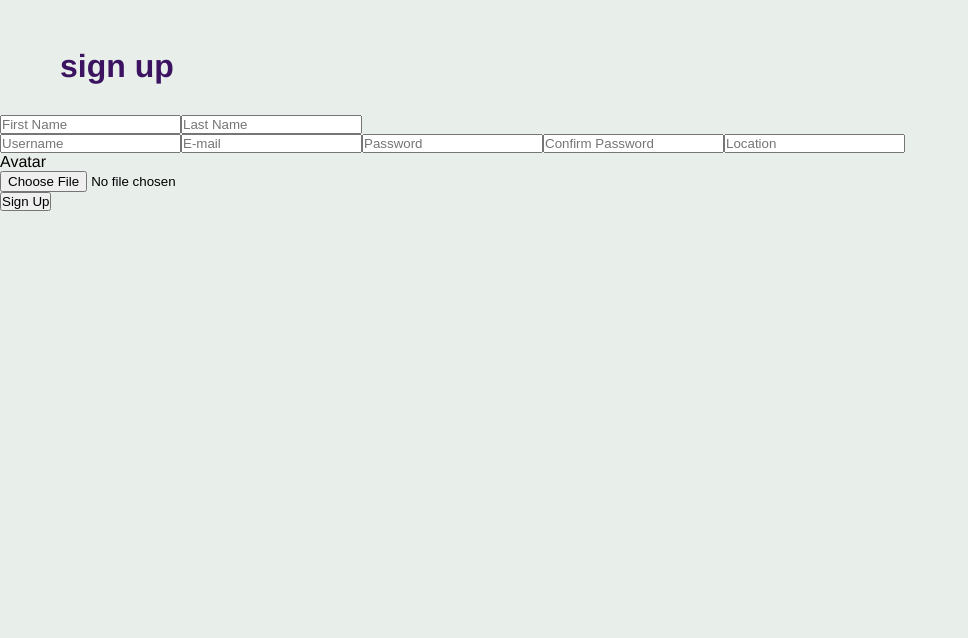
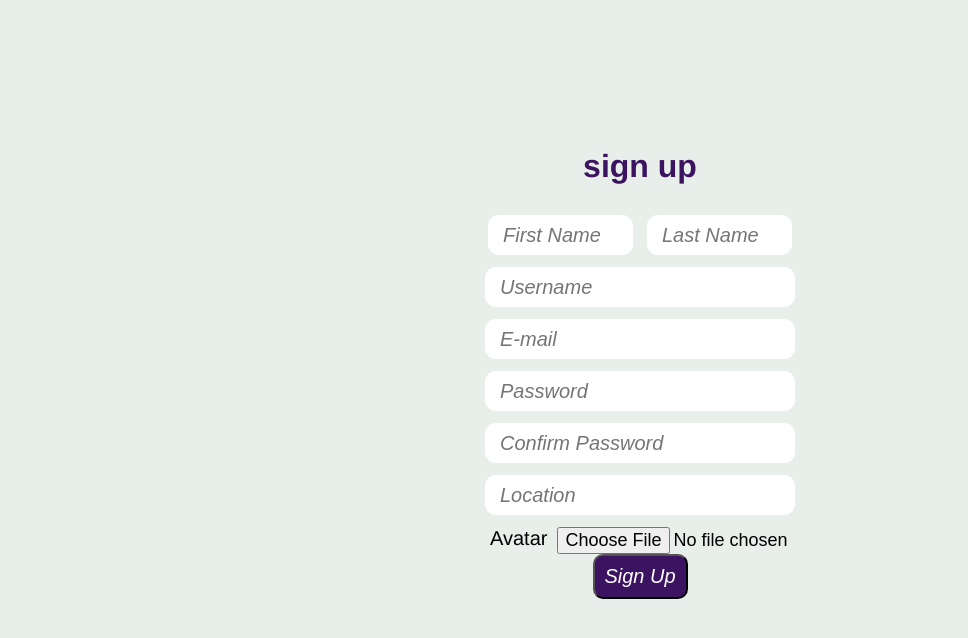
Before and after one commit to yum-me/yum-me, a React app: page /home in a window 1280 px wide. Shown: the top 638 px of the page, without its empty margins (0-968 px from the left). Built offline with nearby package versions, Linux system fonts and the light colour scheme; the HTML template or start-up script is replaced by a standard one.

Commit message:
Added css

```diff
--- a/client/src/Components/User/User.css
+++ b/client/src/Components/User/User.css
@@ -0,0 +1,57 @@
+.userRegister {
+    display: flex;
+    flex-direction: column;
+    align-items: center;
+    margin: 100px 100px
+}
+.input {
+    height: 40px;
+    font-size: 20px;
+    font-family: Arial, Helvetica, sans-serif;
+    font-style: italic;
+    margin-bottom: 12px;
+
+}
+
+input::placeholder {
+    padding: 15px;
+}
+
+.usernameRegister {
+    width: 310px;
+    border:none;
+    border-radius: 11px;
+}
+
+.firstName {
+    width: 145px;
+    margin-right: 7px;
+    border-radius: 11px;
+    border:none;
+}
+.lastName {
+    width: 145px;
+    margin-left: 7px;
+    border-radius: 11px;
+    border:none;
+}
+
+.avatar {
+    display: flex;
+    width: 300px;
+}
+.avatar p {
+    font-size: 20px;
+    margin-right: 10px;
+}
+.avatar input {
+    font-size: 18px;
+}
+.submitRegister {
+    width: 95px;
+    height: 45px;
+    background-color:#3b1360;
+    border-radius: 10px;
+    color: white;
+
+}
```
